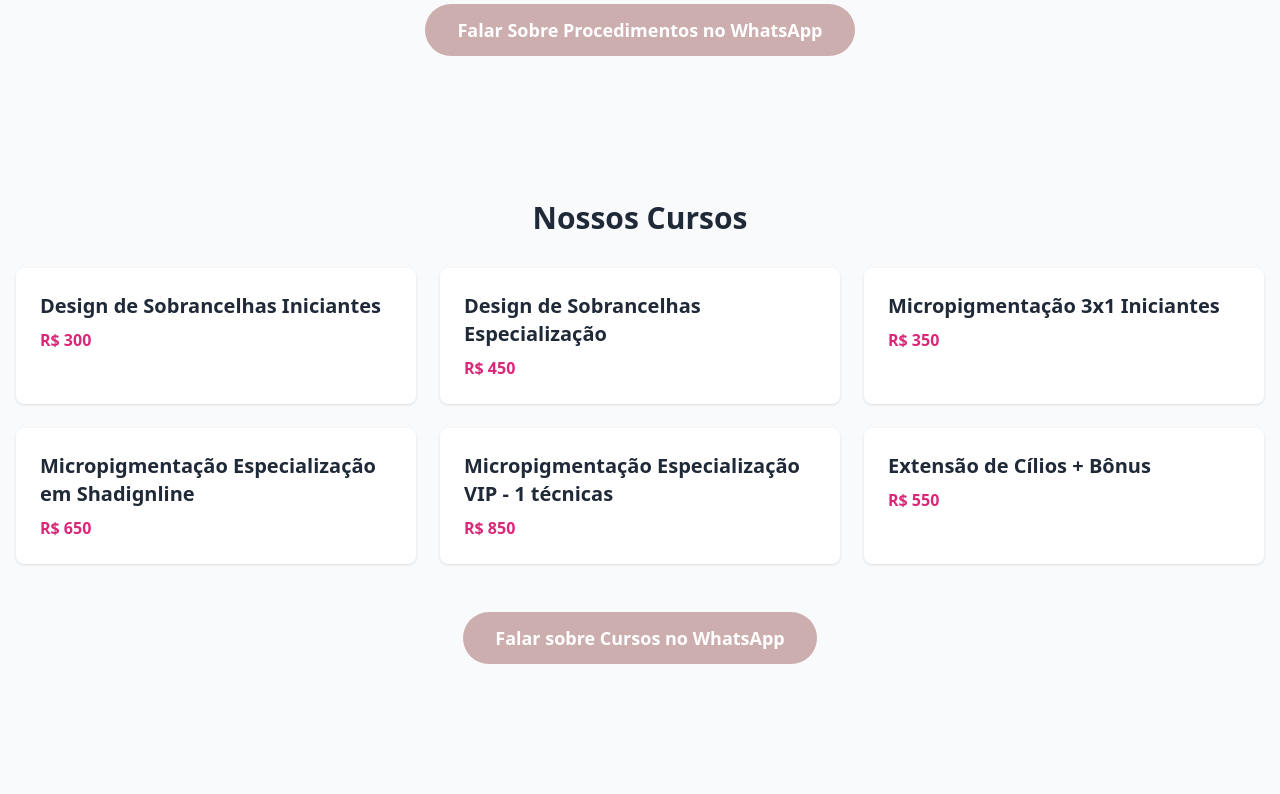
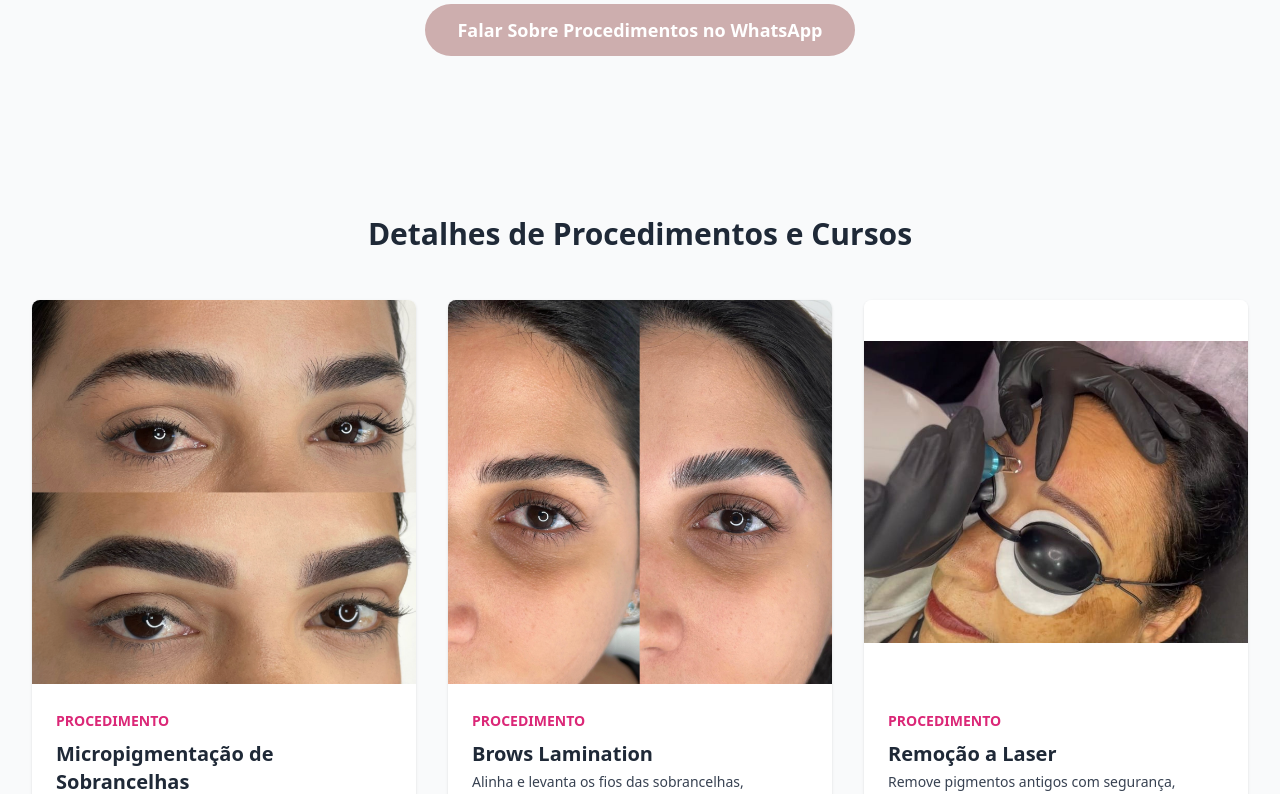
Before and after one commit to FabricioFelix-25/GF-BEAUTY-ACADEMY-main, a React (Vite) app in the folder project/: page / in a window 1280 px wide. Shown: the part 1380-2174 px from the top of the page. Built offline with nearby package versions, Linux system fonts and the light colour scheme.

Commit message:
remocao de cursos

```diff
--- a/project/src/App.tsx
+++ b/project/src/App.tsx
@@ -3,7 +3,7 @@ import { Phone, Instagram, Facebook, Mail, Clock, MapPin, MessageCircle } from '
 import Navbar from './components/Navbar';
 import Hero from './components/Hero';
 import Services from './components/Services';
-import Cursos from './components/Cursos';
+// import Cursos from './components/Cursos';
 import Testimonials from './components/Testimonials';
 import Contact from './components/Contact';
 import WhatsAppButton from './components/WhatsAppButton';
@@ -17,7 +17,7 @@ function App() {
       <main>
         <Hero />
         <Services />
-        <Cursos />
+        {/* <Cursos /> */}
         <Detalhes />
         <Testimonials />
         <Contact />
--- a/project/src/components/Cursos.tsx
+++ b/project/src/components/Cursos.tsx
@@ -1,41 +1,41 @@
-import React from 'react';
+// import React from 'react';
 
-function Cursos() {
-  const cursos = [
-    { nome: 'Design de Sobrancelhas Iniciantes', preco: 'R$ 300' },
-    { nome: 'Design de Sobrancelhas Especialização', preco: 'R$ 450' },
-    { nome: 'Micropigmentação 3x1 Iniciantes', preco: 'R$ 350' },
-    { nome: 'Micropigmentação Especialização em Shadignline', preco: 'R$ 650' },
-    { nome: 'Micropigmentação Especialização VIP - 1 técnicas', preco: 'R$ 850' },
-    { nome: 'Extensão de Cílios + Bônus', preco: 'R$ 550' },
-  ];
+// function Cursos() {
+//   const cursos = [
+//     { nome: 'Design de Sobrancelhas Iniciantes', preco: 'R$ 300' },
+//     { nome: 'Design de Sobrancelhas Especialização', preco: 'R$ 450' },
+//     { nome: 'Micropigmentação 3x1 Iniciantes', preco: 'R$ 350' },
+//     { nome: 'Micropigmentação Especialização em Shadignline', preco: 'R$ 650' },
+//     { nome: 'Micropigmentação Especialização VIP - 1 técnicas', preco: 'R$ 850' },
+//     { nome: 'Extensão de Cílios + Bônus', preco: 'R$ 550' },
+//   ];
 
-  return (
-    <section id="cursos" className="py-16 bg-gray-50">
-      <div className="container mx-auto px-4">
-        <h2 className="text-3xl font-bold text-center mb-8">Nossos Cursos</h2>
-        <div className="grid grid-cols-1 md:grid-cols-2 lg:grid-cols-3 gap-6 mb-12">
-          {cursos.map((curso, index) => (
-            <div key={index} className="bg-white rounded-lg shadow p-6">
-              <h3 className="text-xl font-semibold mb-2">{curso.nome}</h3>
-              <p className="text-pink-600 font-bold">{curso.preco}</p>
-            </div>
-          ))}
-        </div>
-        <div className="text-center">
-              <a
-        href="https://wa.me/5571988287504?text=Olá! Gostaria de saber mais sobre os cursos disponíveis."
-        target="_blank"
-        rel="noopener noreferrer"
-        className="inline-block bg-[#CDAEAE] hover:bg-[#b89494] text-white px-8 py-3 rounded-full text-lg font-semibold transition-colors"
-      >
-        Falar sobre Cursos no WhatsApp
-      </a>
+//   return (
+//     <section id="cursos" className="py-16 bg-gray-50">
+//       <div className="container mx-auto px-4">
+//         <h2 className="text-3xl font-bold text-center mb-8">Nossos Cursos</h2>
+//         <div className="grid grid-cols-1 md:grid-cols-2 lg:grid-cols-3 gap-6 mb-12">
+//           {cursos.map((curso, index) => (
+//             <div key={index} className="bg-white rounded-lg shadow p-6">
+//               <h3 className="text-xl font-semibold mb-2">{curso.nome}</h3>
+//               <p className="text-pink-600 font-bold">{curso.preco}</p>
+//             </div>
+//           ))}
+//         </div>
+//         <div className="text-center">
+//               <a
+//         href="https://wa.me/5571988287504?text=Olá! Gostaria de saber mais sobre os cursos disponíveis."
+//         target="_blank"
+//         rel="noopener noreferrer"
+//         className="inline-block bg-[#CDAEAE] hover:bg-[#b89494] text-white px-8 py-3 rounded-full text-lg font-semibold transition-colors"
+//       >
+//         Falar sobre Cursos no WhatsApp
+//       </a>
 
-        </div>
-      </div>
-    </section>
-  );
-}
+//         </div>
+//       </div>
+//     </section>
+//   );
+// }
 
-export default Cursos;
+// export default Cursos;
--- a/project/src/components/Navbar.tsx
+++ b/project/src/components/Navbar.tsx
@@ -16,7 +16,7 @@ const Navbar = () => {
           <div className="hidden md:flex space-x-8">
   <a href="#inicio" className="text-[#E5A89B] hover:text-pink-600">Início</a>
   <a href="#servicos" className="text-[#E5A89B] hover:text-pink-600">Serviços</a>
-  <a href="#cursos" className="text-[#E5A89B] hover:text-pink-600">Cursos</a>
+  {/* <a href="#cursos" className="text-[#E5A89B] hover:text-pink-600">Cursos</a> */}
   <a href="#detalhes" className="text-[#E5A89B] hover:text-pink-600">Detalhes</a>
   <a href="#depoimentos" className="text-[#E5A89B] hover:text-pink-600">Depoimentos</a>
   <a href="#contato" className="text-[#E5A89B] hover:text-pink-600">Contato</a>
@@ -34,7 +34,7 @@ const Navbar = () => {
       <div className="px-2 pt-2 pb-3 space-y-1">
       <a href="#inicio" className="block px-3 py-2 text-[#E5A89B] hover:text-pink-600">Início</a>
       <a href="#servicos" className="block px-3 py-2 text-[#E5A89B] hover:text-pink-600">Serviços</a>
-      <a href="#cursos" className="block px-3 py-2 text-[#E5A89B] hover:text-pink-600">Cursos</a>
+      {/* <a href="#cursos" className="block px-3 py-2 text-[#E5A89B] hover:text-pink-600">Cursos</a> */}
       <a href="#detalhes" className="text-[#E5A89B] hover:text-pink-600">Detalhes</a>
       <a href="#depoimentos" className="block px-3 py-2 text-[#E5A89B] hover:text-pink-600">Depoimentos</a>
       <a href="#contato" className="block px-3 py-2 text-[#E5A89B] hover:text-pink-600">Contato</a>
--- a/project/src/components/Services.tsx
+++ b/project/src/components/Services.tsx
@@ -25,7 +25,6 @@ const Services = () => {
       <div className="container mx-auto px-4">
         <h2 className="text-3xl font-bold text-center mb-12">Nossos Serviços</h2>
         <div className="grid grid-cols-1 md:grid-cols-2 lg:grid-cols-2 gap-8 mb-12 justify-center">
-
           {services.map((service, index) => (
             <div key={index} className="bg-white rounded-lg shadow-md overflow-hidden">
               <div className="p-6">
```
Also changed, not shown: 1 other file (tests, documents, lock files or other folders).
